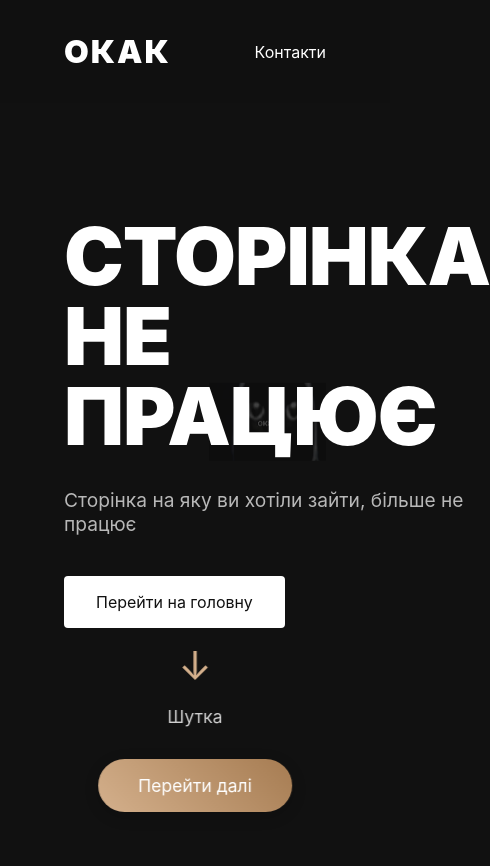
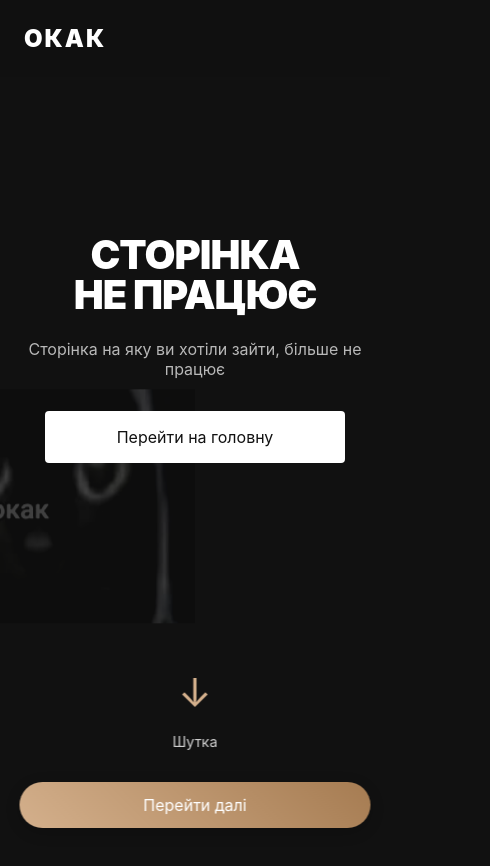
Before and after one commit to nasstyxx24/nasstyxx24.github.io, a plain HTML site: page 404.html in a window 390 px wide. Both pictures are taken after a click on the button "Перейти на головну". Shown: the whole page, 490 px wide, since content can reach past the window. Before the commit the page ends 844 px from the top, so only its background shows below. Drawn offline with Linux system fonts and the light colour scheme.

Commit message:
Update 1.4

```diff
--- a/style404.css
+++ b/style404.css
@@ -235,3 +235,109 @@ body {
         transform: translateY(-5px);
     }
 }
+
+/* Добавьте в конец файла */
+
+@media (max-width: 768px) {
+    .navbar {
+        padding: 1.5rem;
+    }
+
+    .logo {
+        font-size: 1.5rem;
+    }
+
+    .nav-links {
+        display: none; /* Скрываем меню на мобильных */
+    }
+
+    .background-image {
+        width: 70%;
+        height: 40vh;
+        right: 50%;
+        top: 65%;
+        transform: translate(50%, -50%);
+        z-index: -1;
+    }
+
+    .error-container {
+        padding: 1.5rem;
+        text-align: center;
+        height: auto;
+        margin-top: 25vh;
+    }
+
+    .error-content {
+        max-width: 100%;
+    }
+
+    .error-content h1 {
+        font-size: 3rem;
+        margin-bottom: 1.5rem;
+    }
+
+    .error-content p {
+        font-size: 1rem;
+        margin-bottom: 2rem;
+    }
+
+    .back-button {
+        width: 100%;
+        max-width: 300px;
+    }
+
+    .scroll-indicator {
+        bottom: 1rem;
+        width: 90%;
+    }
+
+    .scroll-button {
+        width: 100%;
+        text-align: center;
+        padding: 1rem;
+    }
+}
+
+@media (max-width: 480px) {
+    .error-content h1 {
+        font-size: 2.5rem;
+    }
+
+    .background-image {
+        width: 90%;
+        height: 35vh;
+        top: 60%;
+    }
+
+    .scroll-text {
+        font-size: 0.9rem;
+    }
+
+    .scroll-button {
+        font-size: 1rem;
+        padding: 0.8rem;
+    }
+}
+
+/* Добавим поддержку ландшафтной ориентации */
+@media (max-height: 600px) and (orientation: landscape) {
+    .background-image {
+        height: 50vh;
+        top: 55%;
+    }
+
+    .error-container {
+        margin-top: 15vh;
+    }
+
+    .scroll-indicator {
+        display: none; /* Скрываем индикатор прокрутки в ландшафтном режиме */
+    }
+}
+
+/* Добавим стили для устройств с высоким DPI */
+@media (-webkit-min-device-pixel-ratio: 2), (min-resolution: 192dpi) {
+    .error-content h1 {
+        text-rendering: optimizeLegibility;
+    }
+}
```
